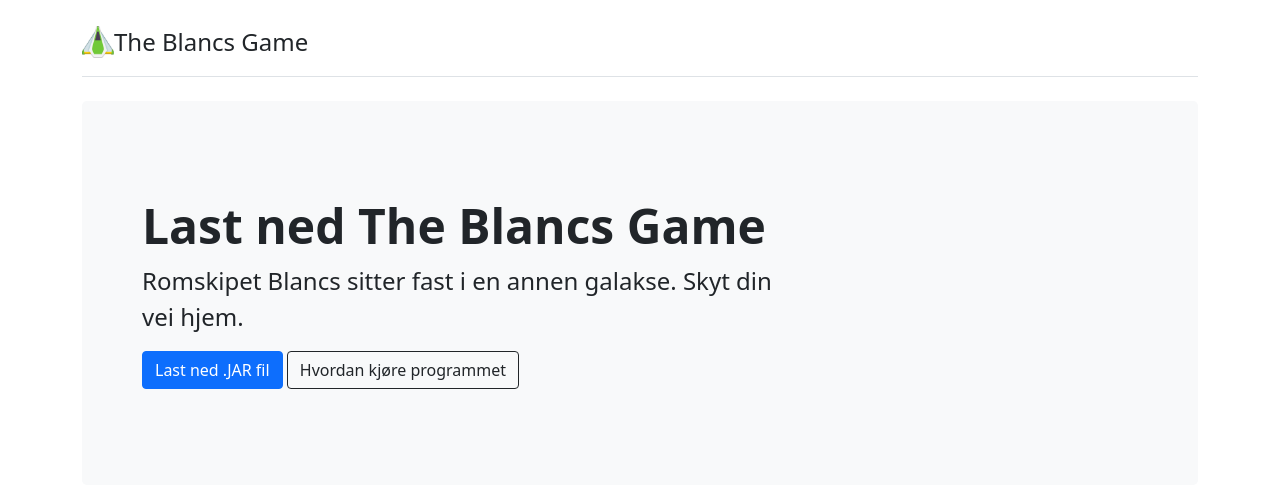
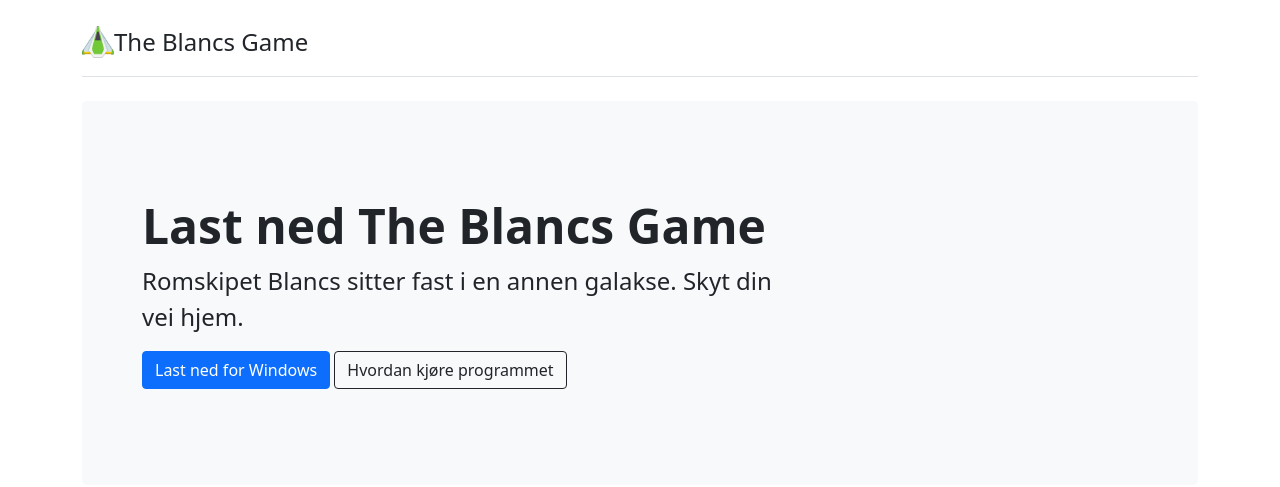
Before and after one commit to helges1/The-Blancs-Website, a plain HTML site: page index.html in a window 1280 px wide. Shown: the top 487 px of the page. Drawn offline with Linux system fonts and the light colour scheme.

Commit message:
Update index.html
Co-Authored-By: LH01t <123733197+LH01t@users.noreply.github.com>
Co-Authored-By: Michal-zibi <126689163+Michal-zibi@users.noreply.github.com>
Co-Authored-By: bboyhopp <171339412+bboyhopp@users.noreply.github.com>
Co-Authored-By: stianbekk <126968973+stianbekk@users.noreply.github.com>

```diff
--- a/index.html
+++ b/index.html
@@ -47,7 +47,7 @@
       <div class="container-fluid py-5">
         <h1 class="display-5 fw-bold">Last ned The Blancs Game</h1>
         <p class="col-md-8 fs-4">Romskipet Blancs sitter fast i en annen galakse. Skyt din vei hjem.</p>
-        <a class="btn btn-primary" href="https://github.com/helges1/The-Blancs/raw/main/TheBlancs.jar" type="button">Last ned .JAR fil</a>
+        <a class="btn btn-primary" href="https://github.com/helges1/the-blancs-website/blob/main/InstallationGuides/Windows/installation.md" type="button">Last ned for Windows</a>
         <a class="btn btn-outline-dark" href="https://github.com/helges1/The-Blancs/blob/main/README.md#kj%C3%B8ring" type="button">Hvordan kjøre programmet</a>
       </div>
     </div>
```
